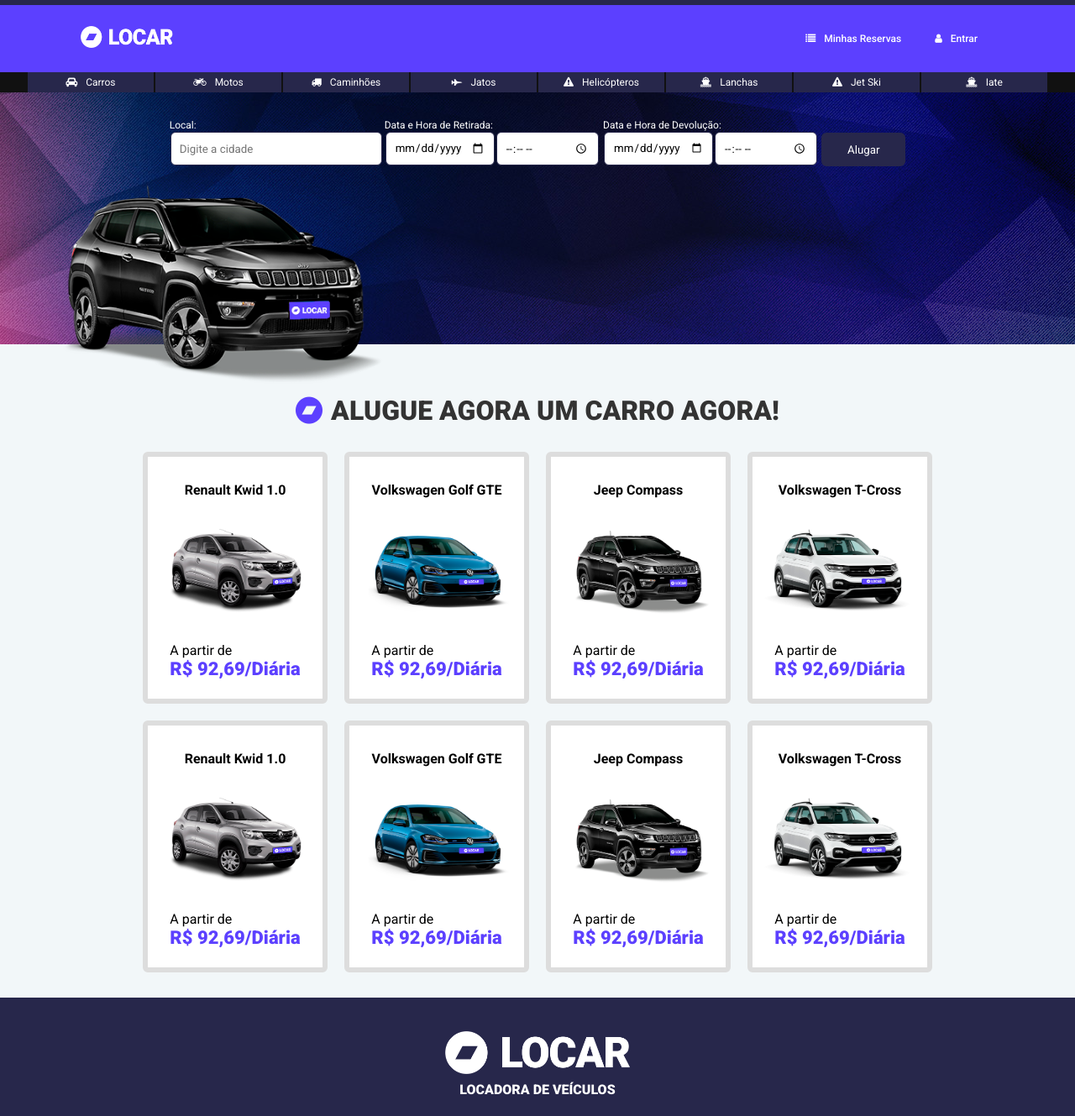
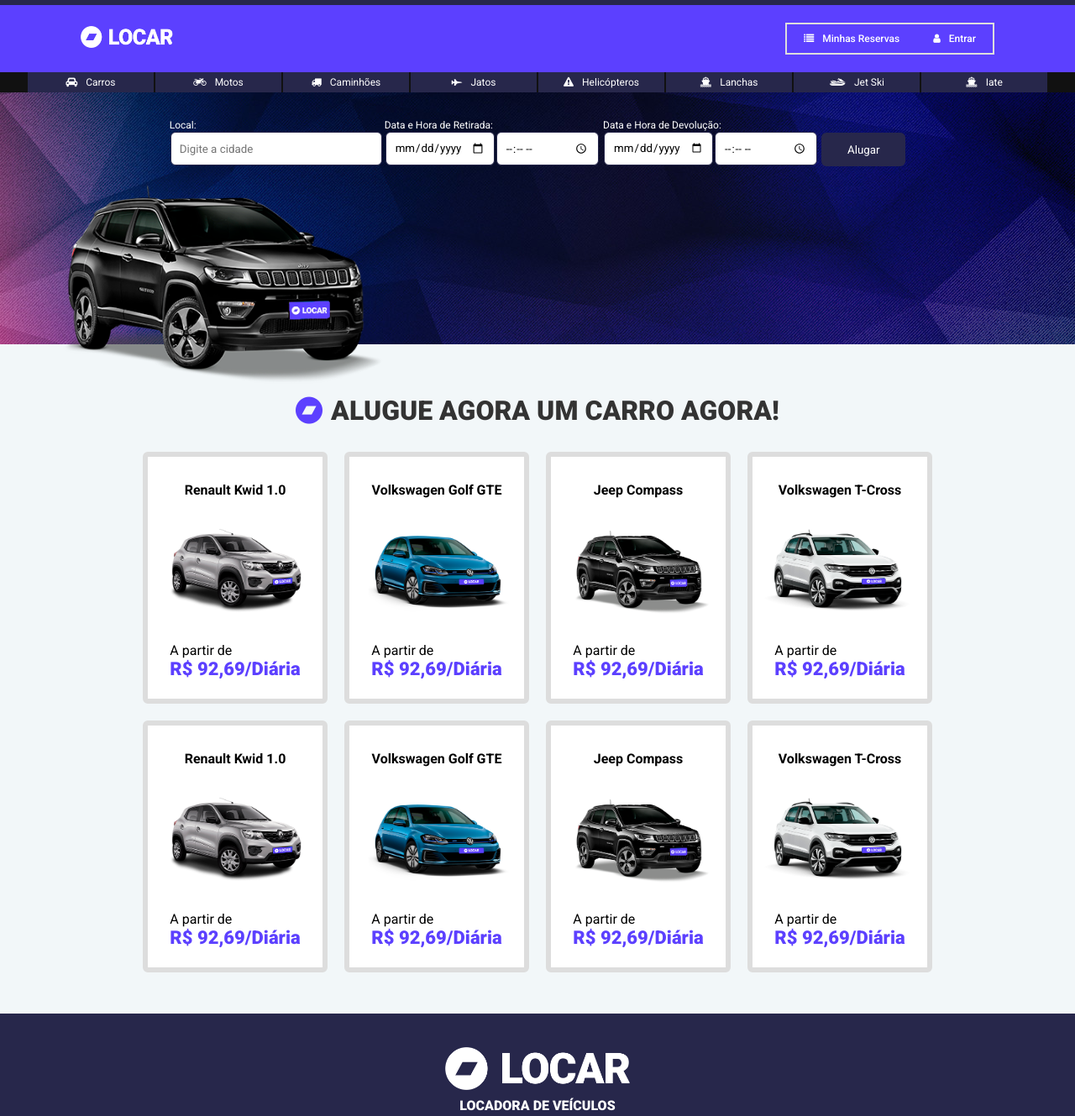
Before and after one commit to jaquelinediasoliveira/Projeto, a plain HTML site: page Projetinho/site/index.html in a window 1280 px wide. Shown: the top 1329 px of the page at 84% size. Drawn offline with Linux system fonts and the light colour scheme.

Commit message:
Atualização dia19/10/2021 11h28

```diff
--- a/Projetinho/site/css/style.css
+++ b/Projetinho/site/css/style.css
@@ -31,9 +31,11 @@
 
 #logo {
     width: 110px;
+    margin: 5px 0;
 }
 
 .login {
+    border: #ddd solid 2px;
     list-style: none;
     font-weight: 500;
     display: flex;
@@ -45,7 +47,7 @@
     font-size: 12px;
     display: block;
     text-decoration: none;
-    border-radius: 6px;
+    /* border-radius: 6px; */
     padding: 10px 20px;
 }
 
@@ -88,6 +90,12 @@
 
 .menu-veiculos li a:active{
     background-color: #5c40ff;
+}
+
+.menu-veiculos > li > a > img{
+    width: 20px;
+    margin-right: 10px;
+    filter: invert(1);
 }
 
 .carousel {
@@ -176,6 +184,9 @@
 }
 
 @media (max-width: 1000px) {
+    header {
+        padding: 20px;
+    }
     form {
         display: block;
         justify-content: center;
@@ -275,3 +286,12 @@
     font-weight: 900;
     text-transform: uppercase;
 }
+
+/* .items {
+    display: flex;
+}
+
+#items-wrapper > div > img {
+    width: 100%;
+    height: 100%;
+} */
--- a/Projetinho/site/index.html
+++ b/Projetinho/site/index.html
@@ -37,7 +37,10 @@
             <li><a href="#"><i class="fa fa-fighter-jet" aria-hidden="true"></i>Jatos</a></li>
             <li><a href="#"><i class="fa fa-exclamation-triangle" aria-hidden="true"></i>Helicópteros</a></li>
             <li><a href="#"><i class="fa fa-ship" aria-hidden="true"></i>Lanchas</a></li>
-            <li><a href="#"><i class="fa fa-exclamation-triangle" aria-hidden="true"></i>Jet Ski</a></li>
+            <li><a href="#">
+                    <!--<i class="fa fa-exclamation-triangle" aria-hidden="true"></i>--><img src="./img/jet-ski.png"
+                        alt="">Jet Ski
+                </a></li>
             <li><a href="#"><i class="fa fa-ship" aria-hidden="true"></i>Iate</a></li>
         </ul>
     </div>
@@ -155,6 +158,12 @@
 
     </section>
 
+    <i class="fas fa-user"></i> <!-- uses solid style -->
+    <i class="far fa-user"></i> <!-- uses regular style -->
+    <i class="fal fa-user"></i> <!-- uses light style -->
+    <!--brand icon-->
+    <i class="fab fa-github-square"></i> <!-- uses brands style -->
+
     <footer>
         <img src="./img/logo.png" alt="">
         <p>Locadora de Veículos</p>
```
Also changed, not shown: Projetinho/site/img/am_renault_kwid-original.png (added), Projetinho/site/img/ee_golf_gte-2-original.png (added), Projetinho/site/img/jet-ski.png (added), Projetinho/site/img/sg_jeep_compass-1-original.png (added), Projetinho/site/img/sv_volkswagen_t-cross-1-original.png (added).
